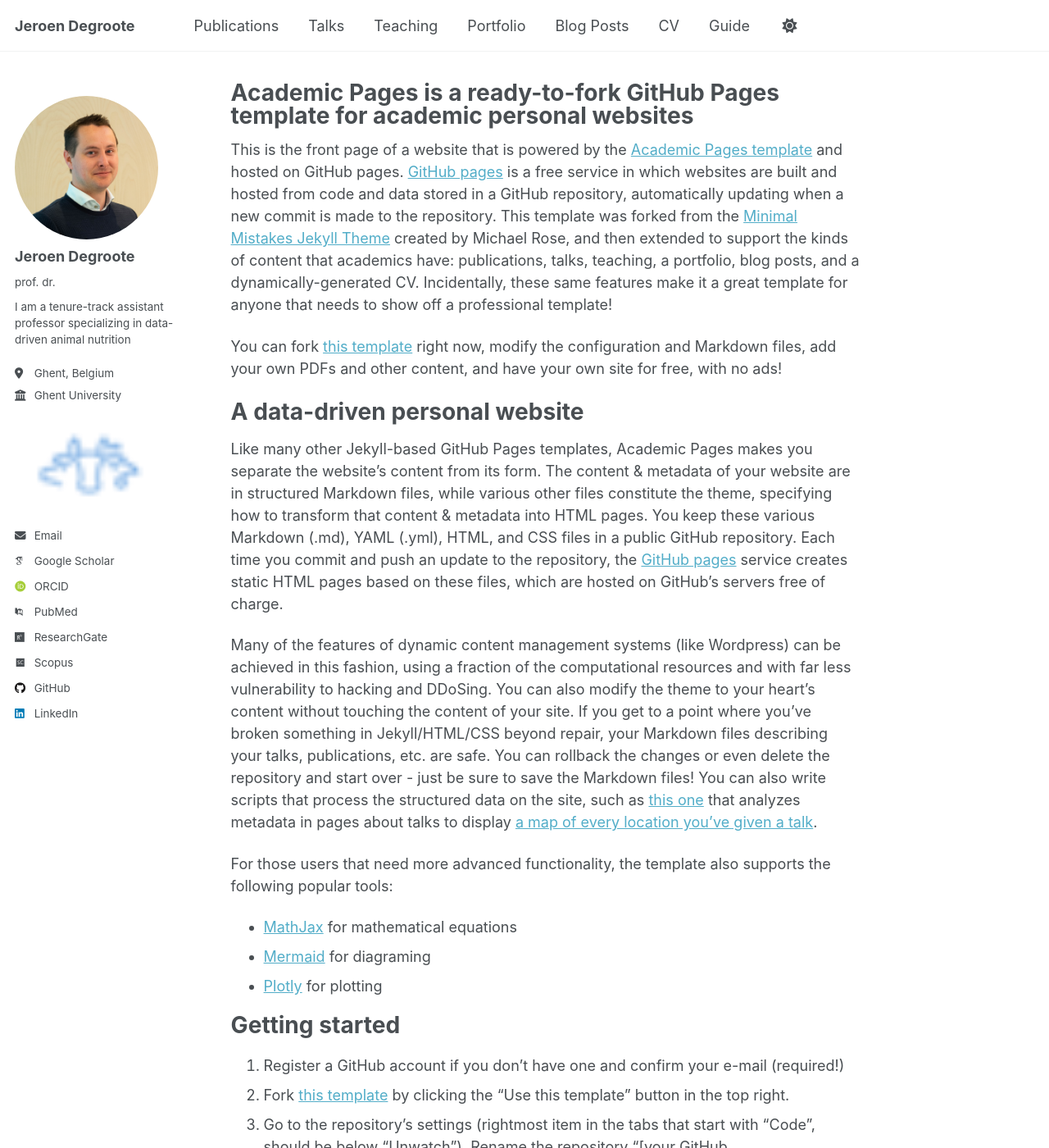
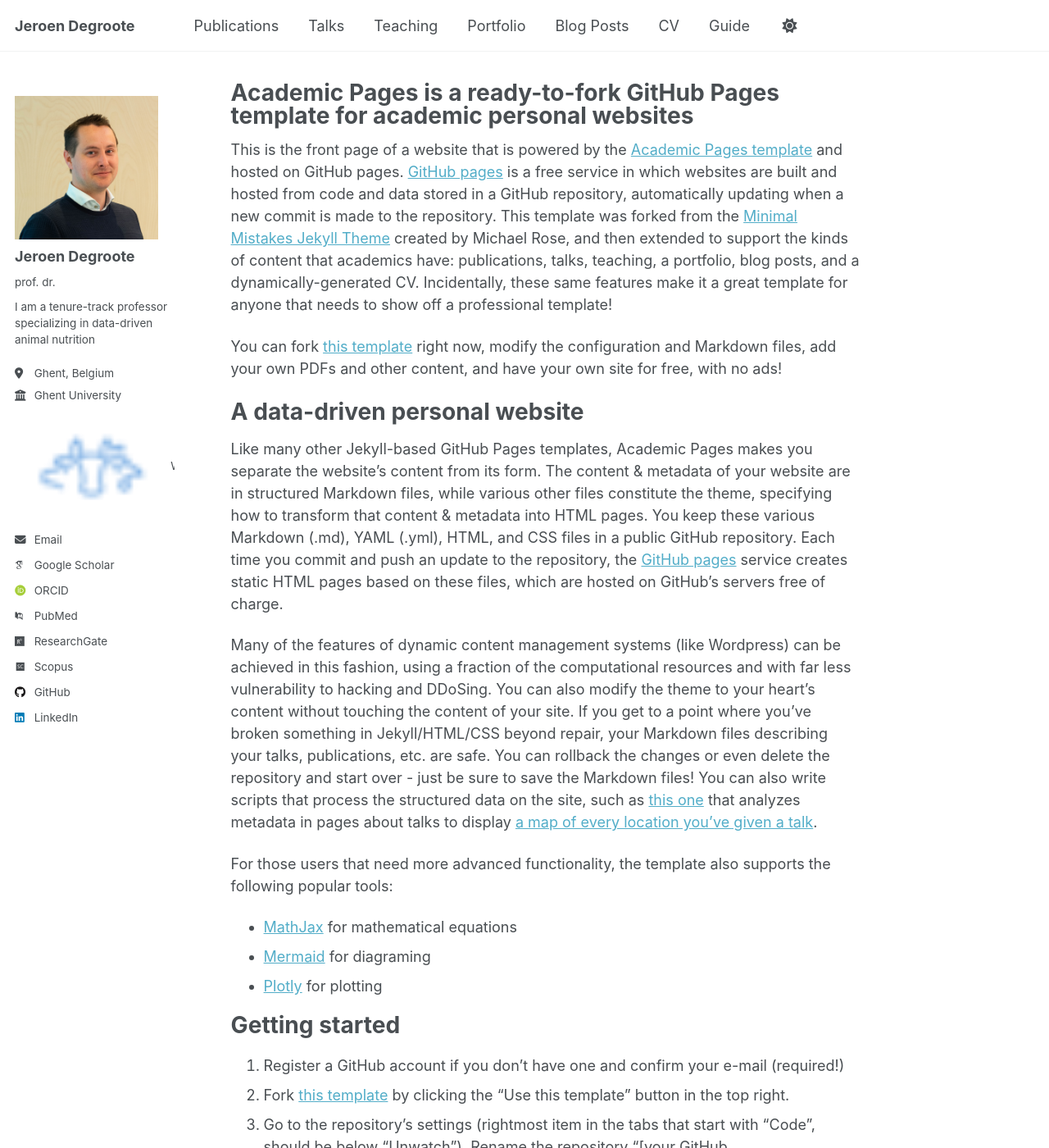
Before and after one commit to jrndgrt/jeroen_degroote.github.io, a Jekyll site: the page built from _pages/about.md, in a window 1280 px wide and 1400 px high. Shown: the whole window at 82% size. Built offline with Jekyll 4.4.1, drawn with Linux system fonts in a browser that asks for light colours; some web fonts are replaced; a script that is not in the unit is left out.

Commit message:
Refine author profile in _config.yml by adjusting bio; enhance author profile display with updated website icon and styles in author-profile.html and _sidebar.scss; add shortcut icon in custom.html

```diff
--- a/_config.yml
+++ b/_config.yml
@@ -25,7 +25,7 @@
   avatar           : "DSC_0125_LR1_cropped.jpg"
   name             : "Jeroen Degroote"
   pronouns         : "prof. dr."
-  bio              : "I am a tenure-track assistant professor specializing in data-driven animal nutrition"
+  bio              : "I am a tenure-track  professor specializing in data-driven animal nutrition"
   location         : "Ghent, Belgium"
   employer         : "Ghent University"
   uri              : "https://lanupro.ugent.be"
--- a/_includes/author-profile.html
+++ b/_includes/author-profile.html
@@ -31,7 +31,7 @@
         <li class="author__desktop"><i class="fas fa-fw fa-building-columns icon-pad-right" aria-hidden="true"></i>{{ author.employer }}</li>
       {% endif %}
       {% if author.uri %}
-        <li><a href="{{ author.uri }}"><img src="{{ base_path }}/images/favicon-32x32.png" alt="Website" class="icon-pad-right" width="16" height="16" />{{ site.data.ui-text[site.locale].website_label | default: "Website" }}</a></li>
+        <li><a href="{{ author.uri }}"><img src="{{ base_path }}/images/favicon-32x32.png" alt="Website" class="website-icon" />{{ site.data.ui-text[site.locale].website_label | default: "Website" }}</a></li>
       {% endif %}
       {% if author.email %}
         <li><a href="mailto:{{ author.email }}"><i class="fas fa-fw fa-envelope icon-pad-right" aria-hidden="true"></i>{{ site.data.ui-text[site.locale].email_label | default: "Email" }}</a></li>
--- a/_includes/head/custom.html
+++ b/_includes/head/custom.html
@@ -12,6 +12,7 @@
 <link rel="icon" type="image/png" href="{{ base_path }}/images/favicon-192x192.png" sizes="192x192"/>
 <link rel="manifest" href="{{ base_path }}/images/manifest.json"/>
 <link rel="icon" href="{{ base_path }}/images/favicon.ico"/>
+<link rel="shortcut icon" href="{{ base_path }}/images/favicon.ico"/>
 <meta name="theme-color" content="#ffffff"/>
 
 <!-- end custom head snippets -->
--- a/_sass/layout/_sidebar.scss
+++ b/_sass/layout/_sidebar.scss
@@ -95,9 +95,16 @@
 
   img {
     max-width: 175px;
-    border-radius: 50%;
+    border-radius: 0;
     padding: 0;
     border: 0;
+  }
+  .website-icon {
+    display: inline-block;
+    width: 16px;
+    height: 16px;
+    margin-right: 0.5em;
+    vertical-align: -2px;
   }
 }
 
```
